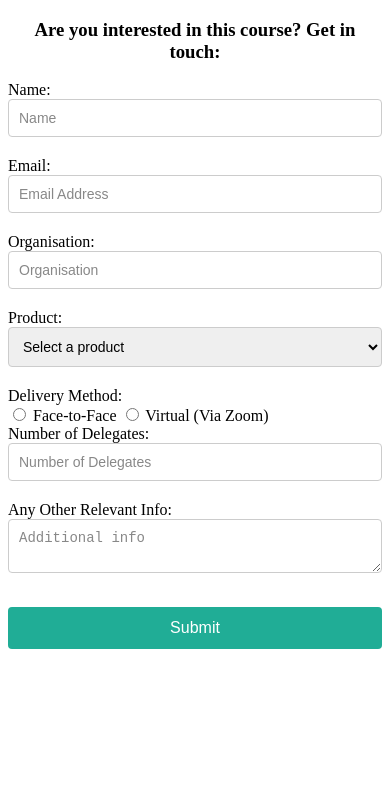
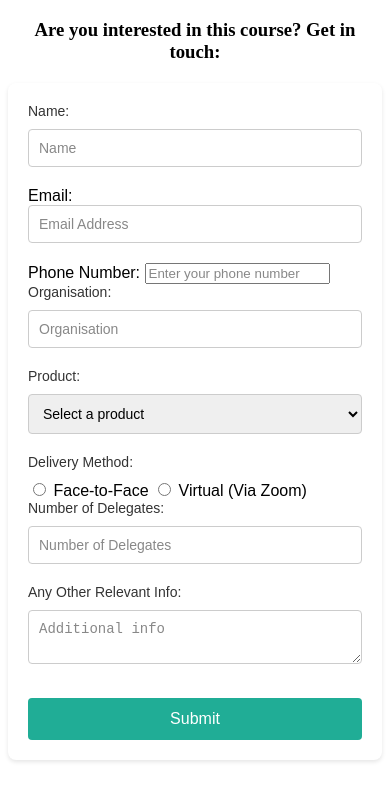
Before and after one commit to Jon8897/Tender-Form, a plain HTML site: page index.html in a window 390 px wide. Drawn offline with Linux system fonts and the light colour scheme.

Commit message:
V1.0.0.3 - Adding phone number to form

```diff
--- a/index.html
+++ b/index.html
@@ -21,6 +21,11 @@
         <div class="form-row">
             <label for="email">Email:</label>
             <input id="email" name="entry.145944067" type="email" placeholder="Email Address">
+        </div>
+        <!-- Input field for Phone -->
+        <div class="form-row">
+            <label for="phone">Phone Number:</label>
+            <input type="tel" id="phone" name="entry.788486234" placeholder="Enter your phone number">
         </div>
         <!-- Input field for Organisation -->
         <div class="form-row">
--- a/style.css
+++ b/style.css
@@ -1,6 +1,6 @@
 /*** Style for the form ***/
 /* General form styling */
-form .form-style {
+.form-style {
     font-family: 'Arial', sans-serif;
     max-width: 450px;
     margin: 20px auto;
@@ -11,7 +11,7 @@ form .form-style {
 }
 
 /* Style for form labels */
-label .label {
+.label {
     display: block;
     margin-bottom: 10px;
     color: #333;
```
